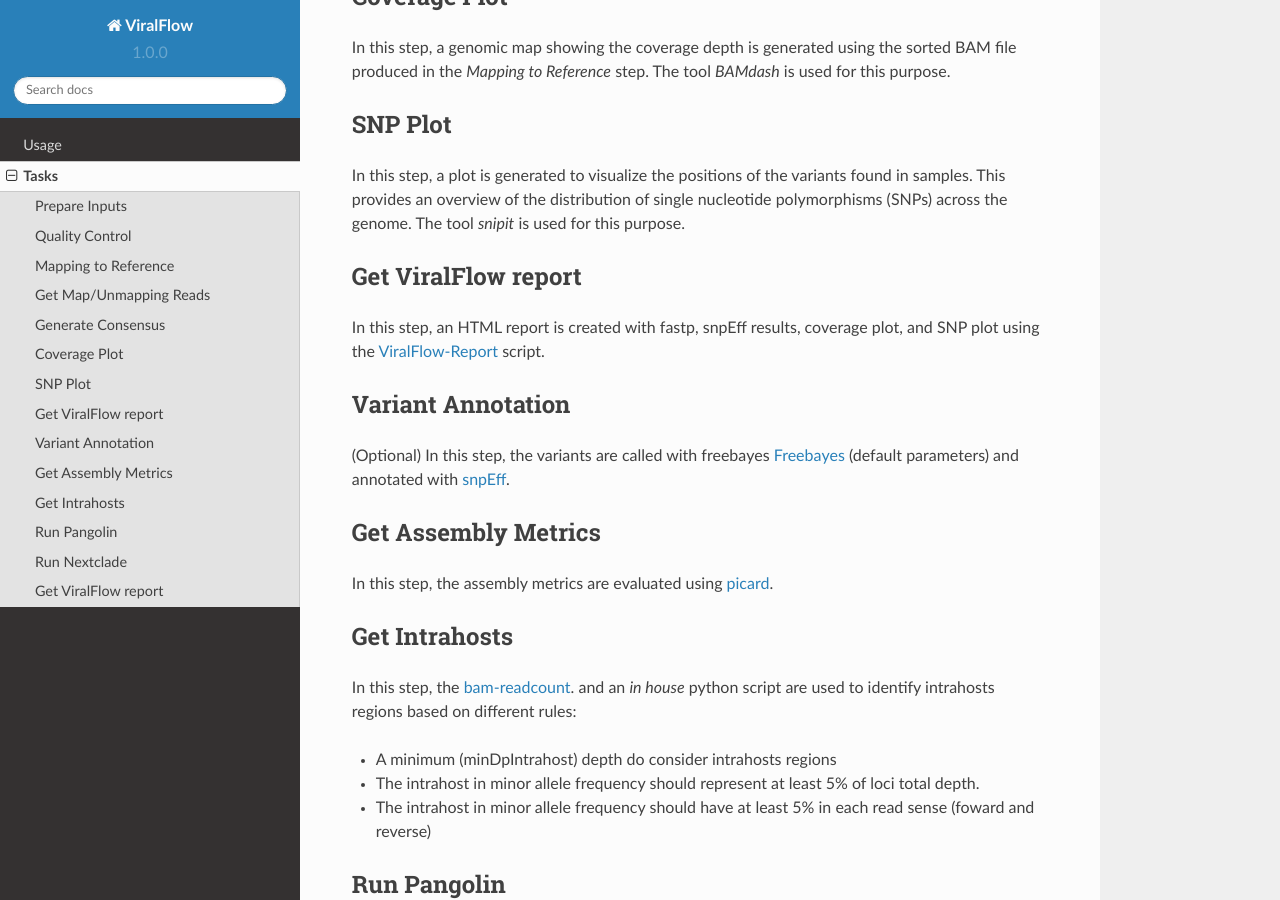
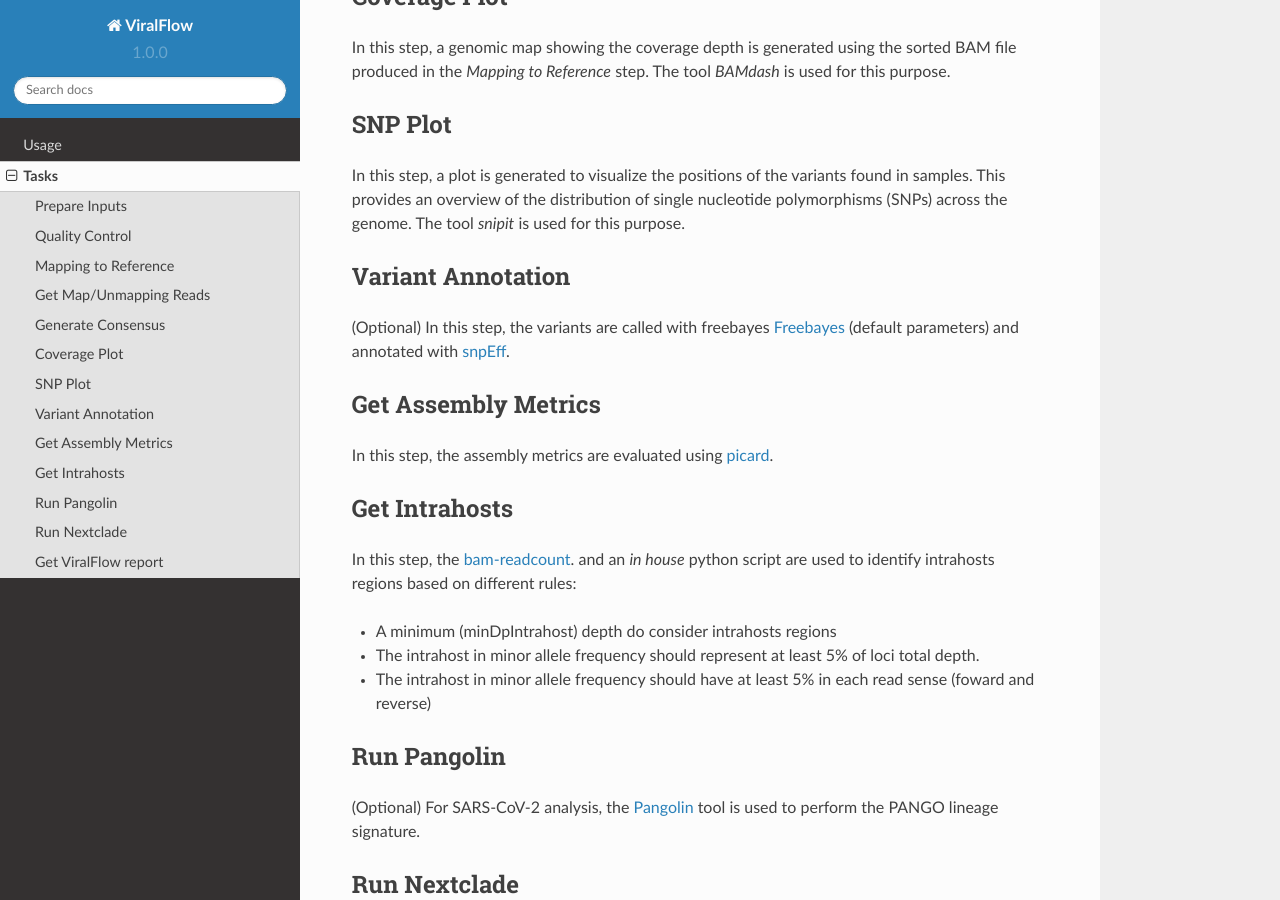
Before and after one commit to dezordi/ViralFlow, a Sphinx documentation site: the page built from docs/source/tasks.rst, in a window 1280 px wide and 900 px high, scrolled down 1132 px. Built offline with Sphinx 7.4.7 and the Read the Docs theme 2.0.0, drawn with Linux system fonts in a browser that asks for light colours.

Commit message:
adjusting tast.rst file

```diff
--- a/docs/source/tasks.rst
+++ b/docs/source/tasks.rst
@@ -60,13 +60,6 @@
 
 In this step, a plot is generated to visualize the positions of the variants found in samples. This provides an overview of the distribution of single nucleotide polymorphisms (SNPs) across the genome. The tool `snipit` is used for this purpose.
 
-.. _vf_report:
-
-Get ViralFlow report
---------------------
-
-In this step, an HTML report is created with fastp, snpEff results, coverage plot, and SNP plot using the `ViralFlow-Report <https://github.com/dezordi/viralflow-report>`_ script.
-
 .. _variant_annotation:
 
 Variant Annotation
```
